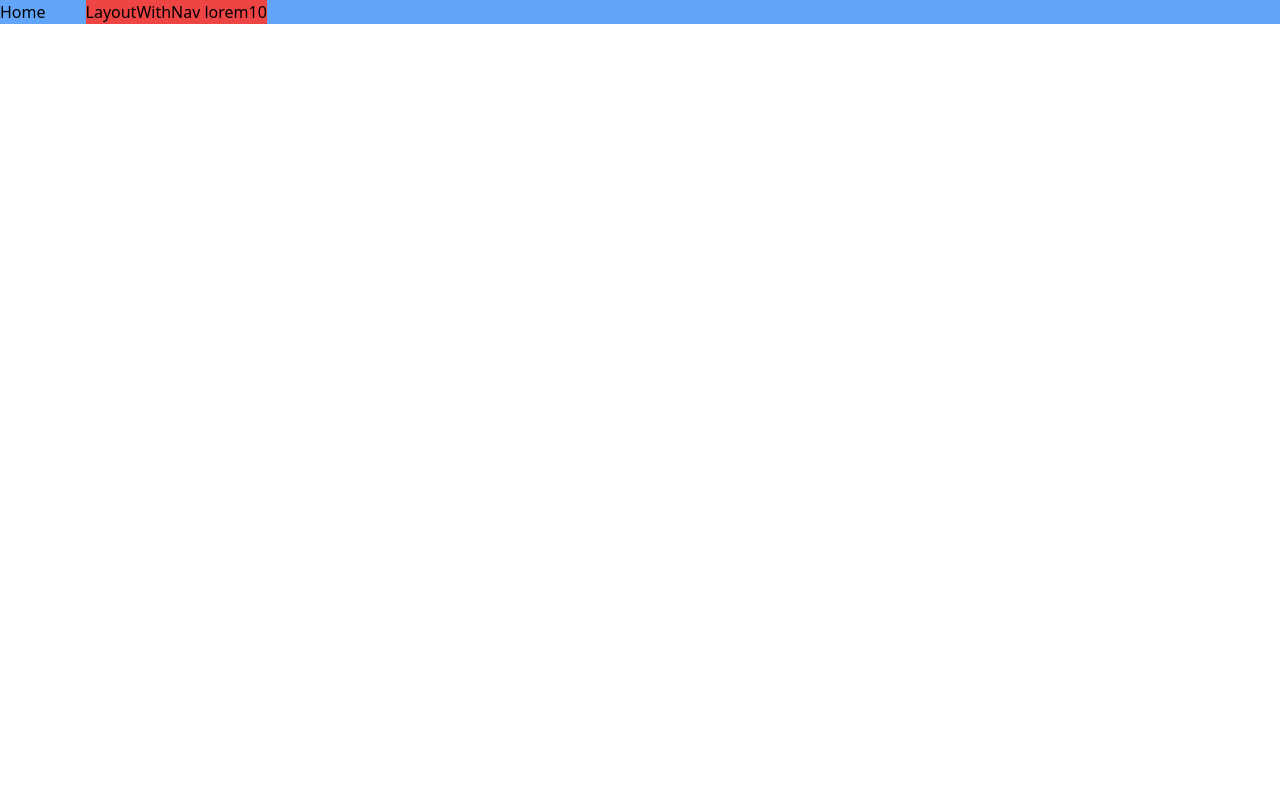
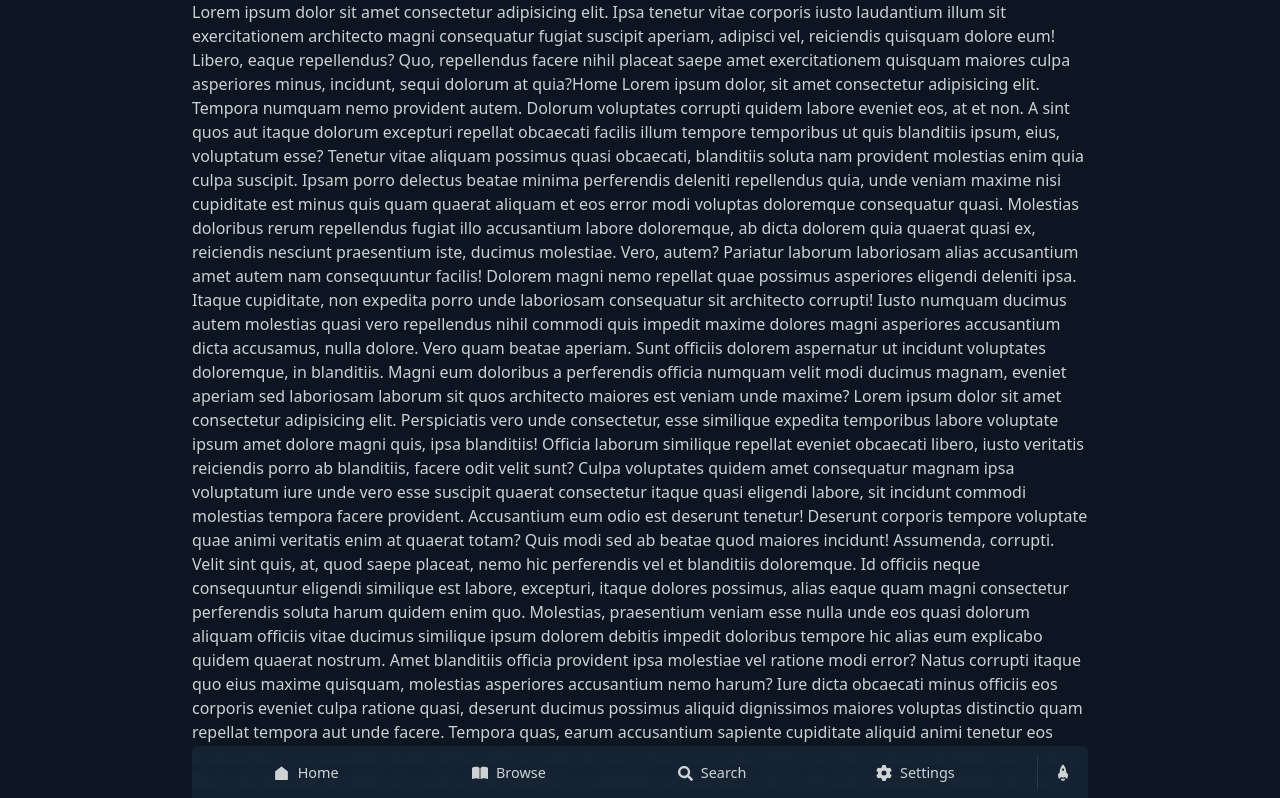
Before and after one commit to yudaaditya245/comichubv2, a React (Vite) app: page / in a window 1280 px wide. Shown: the top 798 px of the page. Built offline with nearby package versions, Linux system fonts and the light colour scheme.

Commit message:
add navbar

```diff
--- /dev/null
+++ b/src/components/ScrollTop.jsx
@@ -0,0 +1,19 @@
+import { IoMdRocket } from "react-icons/io";
+import { twMerge } from "tailwind-merge";
+
+// eslint-disable-next-line react/prop-types
+export default function ScrollTop({ className, children, icon: IconComponent = IoMdRocket, iconSize = 18 }) {
+  const scrollToTop = () => {
+    window.scrollTo({
+      top: 0,
+      behavior: "smooth"
+    });
+  };
+
+  return (
+    <button onClick={scrollToTop} className={twMerge("", className)}>
+      <IconComponent size={iconSize} />
+      {children}
+    </button>
+  );
+}
--- a/src/components/layout/LayoutWithNav.jsx
+++ b/src/components/layout/LayoutWithNav.jsx
@@ -1,10 +1,46 @@
-import { Outlet } from "react-router-dom";
+import { Link, Outlet } from "react-router-dom";
+import { RiHomeFill } from "react-icons/ri";
+import { FaBookOpen, FaGear } from "react-icons/fa6";
+import { FaSearch } from "react-icons/fa";
+import ScrollTop from "../ScrollTop";
 
 export default function LayoutWithNav() {
   return (
-    <div className="flex gap-10 bg-blue-400">
-      <Outlet />
-      <nav className="bg-red-500">LayoutWithNav lorem10</nav>
+    <div className="flex flex-col container-2 min-h-[100svb] pb-[4rem]">
+      <div className="grow">
+        <Outlet />
+      </div>
+
+      <nav className="fixed bottom-0 left-0 w-full">
+        <section className="flex gap-2 container-2 bg-darkblue-800/95 backdrop-blur-sm items-center rounded-t-md ">
+          <section className="flex grow justify-around py-4 px-3">
+            <Link
+              to="/"
+              className="w-full flex justify-center items-center gap-2"
+            >
+              <RiHomeFill size={17} />
+              <span className="text-[0.9rem] hidden md:block">Home</span>
+            </Link>
+            <Link
+              to="/browse"
+              className="w-full flex justify-center items-center gap-2"
+            >
+              <FaBookOpen />
+              <span className="text-[0.9rem] hidden md:block">Browse</span>
+            </Link>
+            <button className="w-full flex justify-center items-center gap-2">
+              <FaSearch size={15} />
+              <span className="text-[0.9rem] hidden md:block">Search</span>
+            </button>
+            <button className="w-full flex justify-center items-center gap-2">
+              <FaGear />
+              <span className="text-[0.9rem] hidden md:block">Settings</span>
+            </button>
+          </section>
+
+          <ScrollTop className="px-4 py-2 border-l border-white/10 shrink-0" />
+        </section>
+      </nav>
     </div>
   );
 }
--- a/src/index.css
+++ b/src/index.css
@@ -1,3 +1,24 @@
 @tailwind base;
 @tailwind components;
 @tailwind utilities;
+
+@layer base {
+    #root {
+        @apply bg-darkblue-900 text-white/80
+    }
+
+}
+
+@layer components {
+    .container-1 {
+        @apply mx-auto w-full max-w-5xl
+    }
+
+    .container-2 {
+        @apply mx-auto w-full max-w-4xl
+    }
+
+    .w-container-1 {
+        @apply w-[64rem]
+    }
+}
--- a/src/pages/home/Home.jsx
+++ b/src/pages/home/Home.jsx
@@ -1,6 +1,96 @@
-
 export default function Home() {
   return (
-    <div>Home</div>
-  )
+    <div>
+      Lorem ipsum dolor sit amet consectetur adipisicing elit. Ipsa tenetur
+      vitae corporis iusto laudantium illum sit exercitationem architecto magni
+      consequatur fugiat suscipit aperiam, adipisci vel, reiciendis quisquam
+      dolore eum! Libero, eaque repellendus? Quo, repellendus facere nihil
+      placeat saepe amet exercitationem quisquam maiores culpa asperiores minus,
+      incidunt, sequi dolorum at quia?Home Lorem ipsum dolor, sit amet
+      consectetur adipisicing elit. Tempora numquam nemo provident autem.
+      Dolorum voluptates corrupti quidem labore eveniet eos, at et non. A sint
+      quos aut itaque dolorum excepturi repellat obcaecati facilis illum tempore
+      temporibus ut quis blanditiis ipsum, eius, voluptatum esse? Tenetur vitae
+      aliquam possimus quasi obcaecati, blanditiis soluta nam provident
+      molestias enim quia culpa suscipit. Ipsam porro delectus beatae minima
+      perferendis deleniti repellendus quia, unde veniam maxime nisi cupiditate
+      est minus quis quam quaerat aliquam et eos error modi voluptas doloremque
+      consequatur quasi. Molestias doloribus rerum repellendus fugiat illo
+      accusantium labore doloremque, ab dicta dolorem quia quaerat quasi ex,
+      reiciendis nesciunt praesentium iste, ducimus molestiae. Vero, autem?
+      Pariatur laborum laboriosam alias accusantium amet autem nam consequuntur
+      facilis! Dolorem magni nemo repellat quae possimus asperiores eligendi
+      deleniti ipsa. Itaque cupiditate, non expedita porro unde laboriosam
+      consequatur sit architecto corrupti! Iusto numquam ducimus autem molestias
+      quasi vero repellendus nihil commodi quis impedit maxime dolores magni
+      asperiores accusantium dicta accusamus, nulla dolore. Vero quam beatae
+      aperiam. Sunt officiis dolorem aspernatur ut incidunt voluptates
+      doloremque, in blanditiis. Magni eum doloribus a perferendis officia
+      numquam velit modi ducimus magnam, eveniet aperiam sed laboriosam laborum
+      sit quos architecto maiores est veniam unde maxime? Lorem ipsum dolor sit
+      amet consectetur adipisicing elit. Perspiciatis vero unde consectetur,
+      esse similique expedita temporibus labore voluptate ipsum amet dolore
+      magni quis, ipsa blanditiis! Officia laborum similique repellat eveniet
+      obcaecati libero, iusto veritatis reiciendis porro ab blanditiis, facere
+      odit velit sunt? Culpa voluptates quidem amet consequatur magnam ipsa
+      voluptatum iure unde vero esse suscipit quaerat consectetur itaque quasi
+      eligendi labore, sit incidunt commodi molestias tempora facere provident.
+      Accusantium eum odio est deserunt tenetur! Deserunt corporis tempore
+      voluptate quae animi veritatis enim at quaerat totam? Quis modi sed ab
+      beatae quod maiores incidunt! Assumenda, corrupti. Velit sint quis, at,
+      quod saepe placeat, nemo hic perferendis vel et blanditiis doloremque. Id
+      officiis neque consequuntur eligendi similique est labore, excepturi,
+      itaque dolores possimus, alias eaque quam magni consectetur perferendis
+      soluta harum quidem enim quo. Molestias, praesentium veniam esse nulla
+      unde eos quasi dolorum aliquam officiis vitae ducimus similique ipsum
+      dolorem debitis impedit doloribus tempore hic alias eum explicabo quidem
+      quaerat nostrum. Amet blanditiis officia provident ipsa molestiae vel
+      ratione modi error? Natus corrupti itaque quo eius maxime quisquam,
+      molestias asperiores accusantium nemo harum? Iure dicta obcaecati minus
+      officiis eos corporis eveniet culpa ratione quasi, deserunt ducimus
+      possimus aliquid dignissimos maiores voluptas distinctio quam repellat
+      tempora aut unde facere. Tempora quas, earum accusantium sapiente
+      cupiditate aliquid animi tenetur eos praesentium, recusandae facilis
+      officia officiis, odio ad eum. Quos nisi natus nihil, corrupti eaque
+      voluptate porro alias, illum perspiciatis ab dolorum nostrum sit laborum,
+      cupiditate accusantium rem fugit exercitationem debitis id! Illum nihil
+      earum, rerum illo ipsum ipsa? Adipisci dicta enim veniam aliquam modi
+      cupiditate eligendi qui repudiandae earum fugiat temporibus labore
+      perferendis nemo ipsam dolor est reprehenderit commodi sunt explicabo
+      omnis illo impedit, illum vitae hic. Dolor quod minima magnam asperiores
+      hic iure aliquid rem, magni possimus expedita rerum aperiam id illo
+      debitis. Lorem ipsum dolor sit amet, consectetur adipisicing elit. Laborum
+      placeat a non porro accusantium! Ab numquam sed illo cum dolor aspernatur
+      debitis esse odio magni dolore harum laboriosam, reiciendis quibusdam eum
+      nemo officiis provident eaque velit? Similique autem excepturi id facere
+      placeat exercitationem molestiae, beatae quo? Molestias, quaerat quia
+      veritatis atque veniam repellat, voluptatibus molestiae alias error vero
+      perspiciatis quidem, fugiat perferendis! Nam accusamus sequi nesciunt
+      dignissimos, fuga quasi inventore similique aliquid officia deleniti iste
+      neque tempora quia non molestias necessitatibus. Ab fugit nostrum corrupti
+      recusandae eum, beatae numquam laborum amet deserunt natus, reiciendis
+      facilis consectetur odit dolorem commodi dolore provident nobis, fugiat
+      dignissimos non laudantium vero? Nisi possimus qui voluptatibus amet
+      sapiente sit ut animi veritatis, fuga itaque ab vitae soluta dolore magnam
+      ducimus optio aut dolorum voluptatem distinctio perspiciatis modi? Soluta
+      veritatis sint ut mollitia suscipit! Obcaecati nihil minima doloremque
+      laboriosam illum in expedita adipisci doloribus. Eius distinctio, nemo
+      voluptas repudiandae ex velit! Iste sequi optio velit accusantium officiis
+      dignissimos fuga error consequuntur quam laudantium eum amet ex ipsam,
+      eius saepe, adipisci sunt. Explicabo reprehenderit minima est? Praesentium
+      illum voluptas omnis eos earum nihil nesciunt nostrum repellat, vitae,
+      maiores obcaecati, tempore enim neque. Cupiditate quod recusandae quidem
+      rerum inventore nemo? Voluptatem id aliquid harum non velit, culpa ea
+      quasi dolore dolor natus quaerat excepturi commodi porro deleniti maiores
+      autem, sint ad eveniet distinctio. Asperiores fuga, placeat est eveniet
+      atque possimus qui quas alias tenetur iste earum quae voluptate
+      repellendus ab esse consequatur at nisi inventore cumque accusamus
+      delectus ut reprehenderit aliquam! Officia qui consequatur, aspernatur,
+      ipsum at commodi perspiciatis cumque blanditiis quidem nemo incidunt
+      reiciendis quisquam soluta voluptates ea natus reprehenderit libero ipsam
+      fugiat, illo velit? Sapiente sunt tempora, quod nemo eligendi asperiores,
+      odit quibusdam officia officiis dolorum esse dolore animi reprehenderit
+      molestias, minima vel. Mollitia, eligendi accusamus.
+    </div>
+  );
 }
--- a/tailwind.config.js
+++ b/tailwind.config.js
@@ -2,7 +2,12 @@
 export default {
   content: ["./index.html", "./src/**/*.{js,ts,jsx,tsx}"],
   theme: {
-    extend: {},
+    extend: {
+      colors : {
+        "darkblue-900" : "#0b1622",
+        "darkblue-800" : "#152232",
+      }
+    },
   },
   plugins: [],
 };
```
Also changed, not shown: package.json (+5 -2 lines), 1 other file (tests, documents, lock files or other folders).
